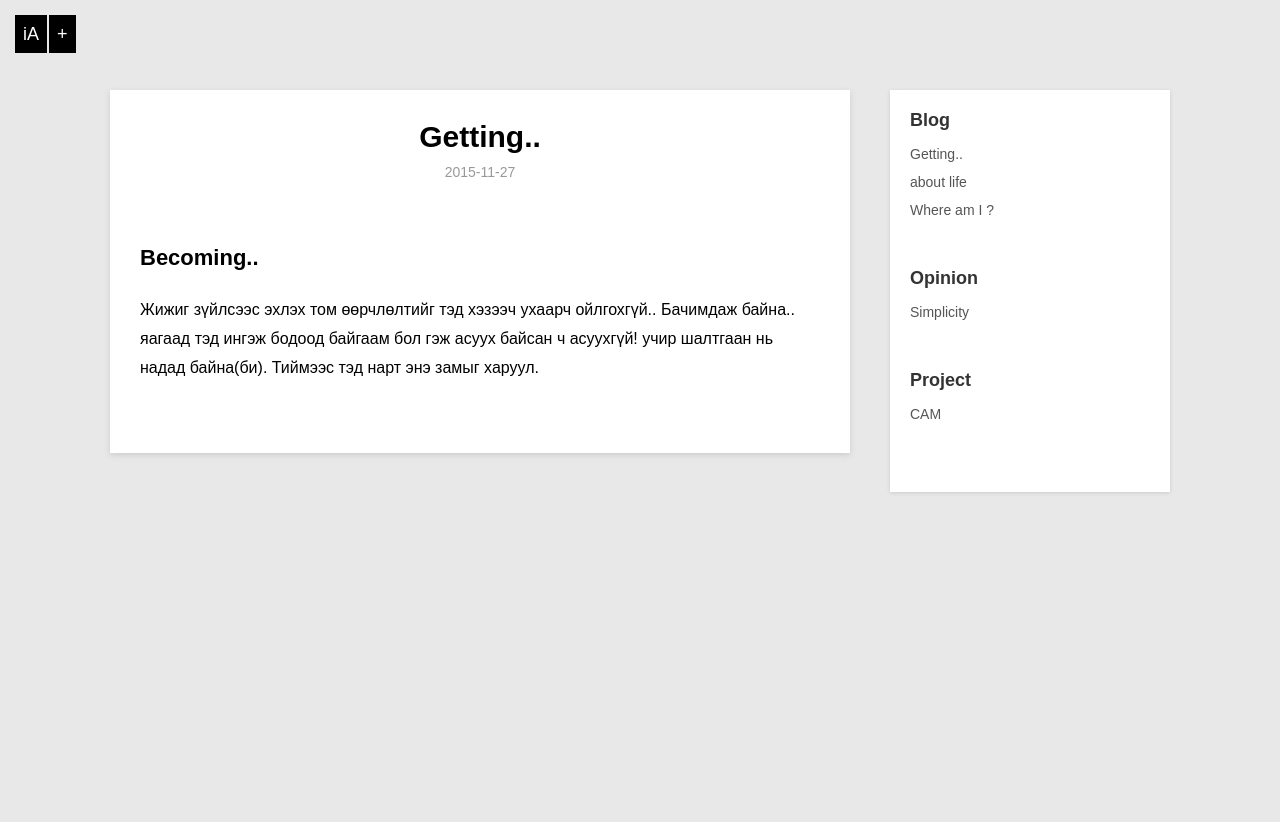
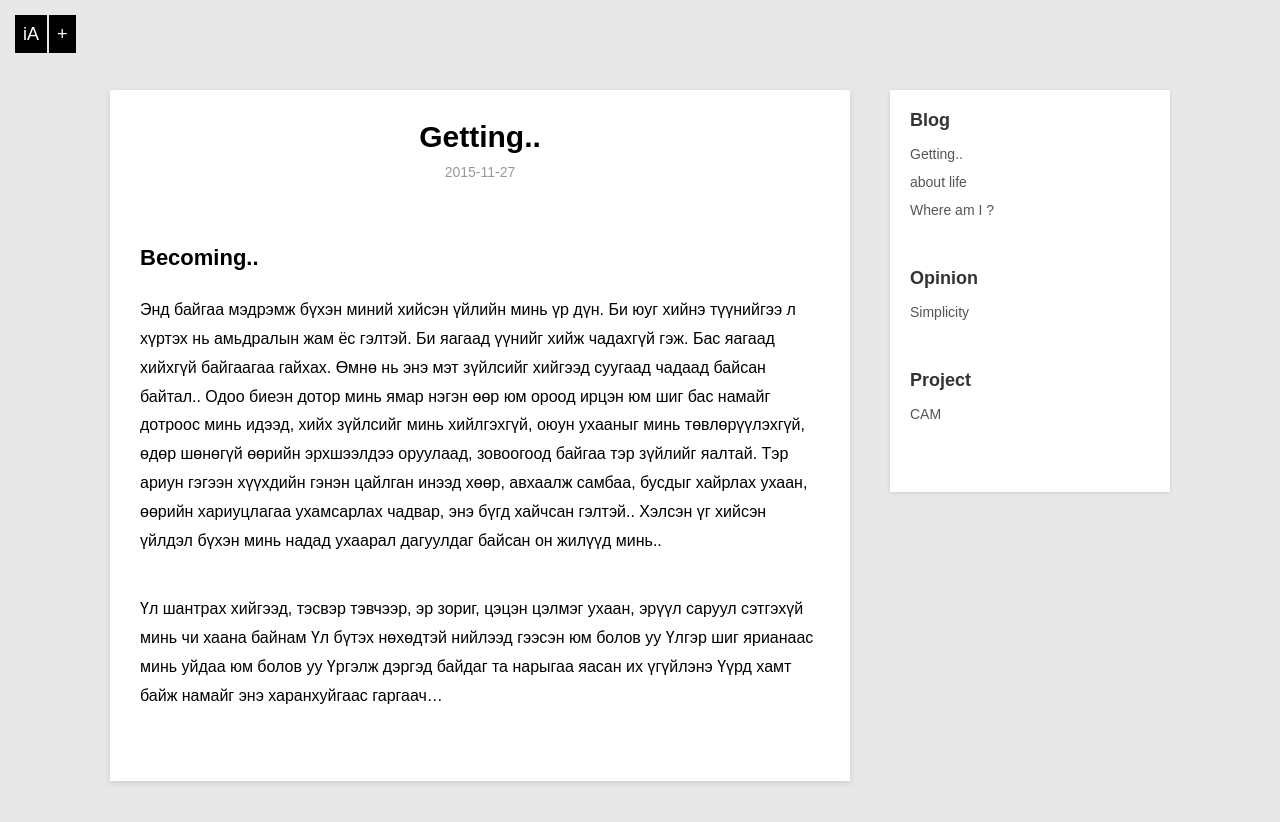
Before and after one commit to iUniverse/iUniverse.github.io, a Jekyll site: the page built from _posts/blog/2015-11-27-mid.md, in a window 1280 px wide. Shown: the top 822 px of the page. Built offline with Jekyll 4.4.1, drawn with Linux system fonts in a browser that asks for light colours; Markdown is read by kramdown in place of the engine named in the settings.

Commit message:
change
changed

```diff
--- a/_posts/blog/2015-11-27-mid.md
+++ b/_posts/blog/2015-11-27-mid.md
@@ -2,8 +2,14 @@
 layout: post
 title: Getting..
 category: blog
-description: do it
+description: please, remember how I loved you
 ---
 ##Becoming..
 
-Жижиг зүйлсээс эхлэх том өөрчлөлтийг тэд хэзээч ухаарч ойлгохгүй.. Бачимдаж байна.. яагаад тэд ингэж бодоод байгаам бол гэж асуух байсан ч асуухгүй! учир шалтгаан нь надад байна(би). Тиймээс тэд нарт энэ замыг харуул.
+Энд байгаа мэдрэмж бүхэн миний хийсэн үйлийн минь үр дүн. Би юуг хийнэ түүнийгээ л хүртэх нь амьдралын жам ёс гэлтэй. Би яагаад үүнийг хийж чадахгүй гэж. Бас яагаад хийхгүй байгаагаа гайхах. Өмнө нь энэ мэт зүйлсийг хийгээд суугаад чадаад байсан байтал.. Одоо биеэн дотор минь ямар нэгэн өөр юм ороод ирцэн юм шиг бас намайг дотроос минь идээд, хийх зүйлсийг минь хийлгэхгүй, оюун ухааныг минь төвлөрүүлэхгүй, өдөр шөнөгүй өөрийн эрхшээлдээ оруулаад, зовоогоод байгаа тэр зүйлийг яалтай. Тэр ариун гэгээн хүүхдийн гэнэн цайлган инээд хөөр, авхаалж самбаа, бусдыг хайрлах ухаан, өөрийн хариуцлагаа ухамсарлах чадвар, энэ бүгд хайчсан гэлтэй.. Хэлсэн үг хийсэн үйлдэл бүхэн минь надад ухаарал дагуулдаг байсан он жилүүд минь..
+
+Үл шантрах хийгээд, тэсвэр тэвчээр, эр зориг, цэцэн цэлмэг ухаан, эрүүл саруул сэтгэхүй минь чи хаана байнам
+Үл бүтэх нөхөдтэй нийлээд гээсэн юм болов уу
+Үлгэр шиг ярианаас минь уйдаа юм болов уу
+Үргэлж дэргэд байдаг та нарыгаа яасан их үгүйлэнэ
+Үүрд хамт байж намайг энэ харанхуйгаас гаргаач...
```
